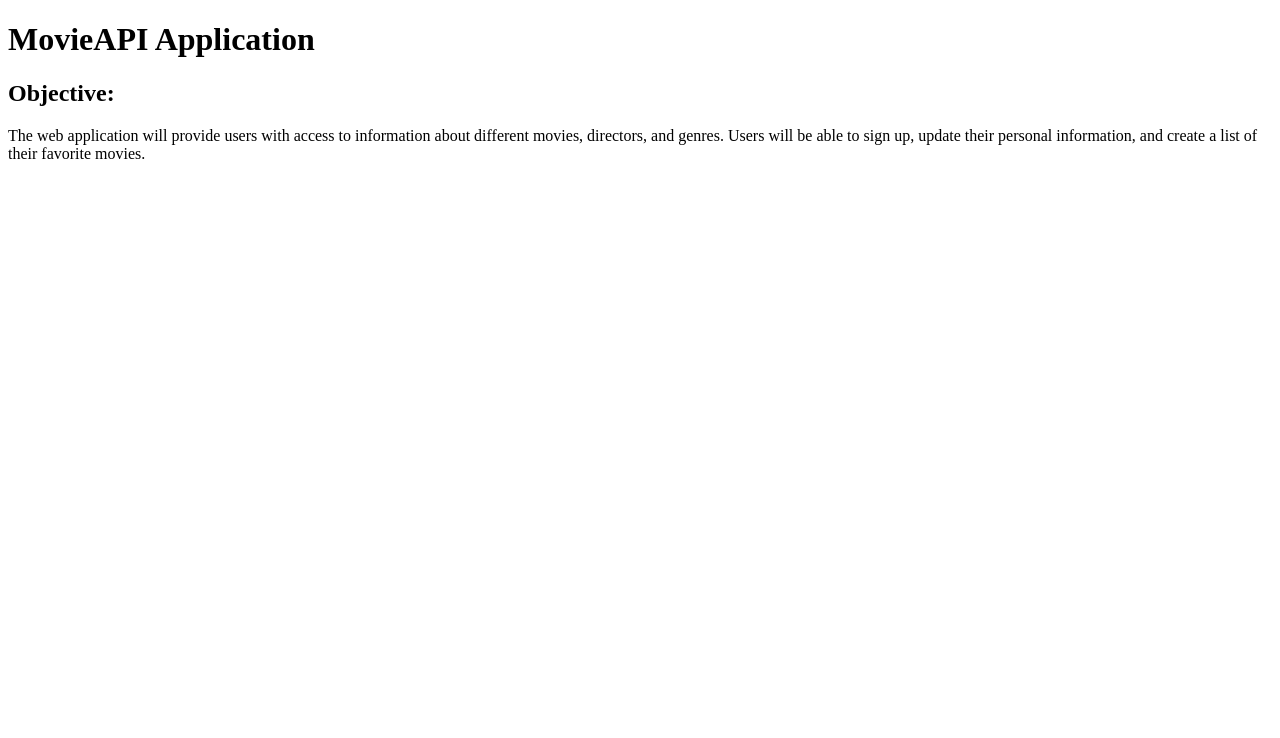
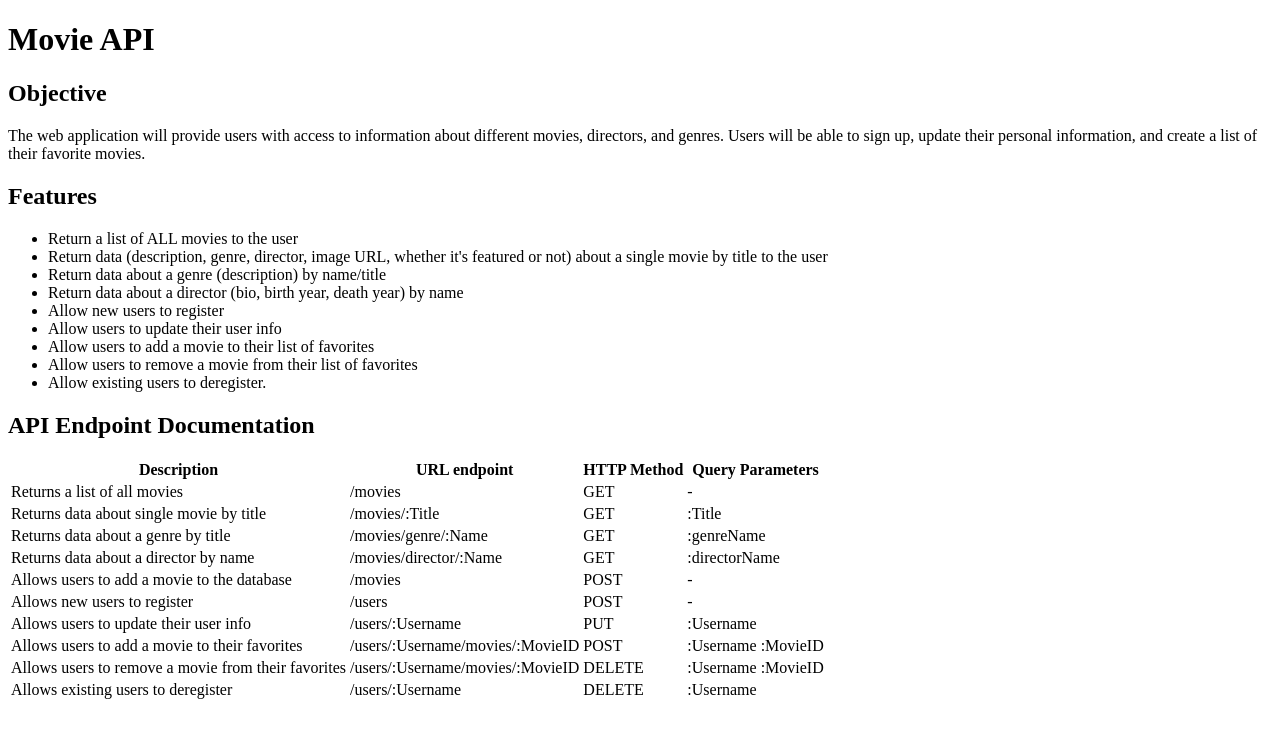
Before and after one commit to EdsnLoor/MoviesAPI, a website: page Public/documentation.html in a window 1280 px wide. Drawn offline with Linux system fonts and the light colour scheme.

Commit message:
endpoints information added

```diff
--- a/Public/documentation.html
+++ b/Public/documentation.html
@@ -1,17 +1,123 @@
-<!doctype html>
+<!DOCTYPE html>
 <html lang="en">
 <head>
-    <meta charset="UTF-8">
-    <meta name="viewport"
-          content="width=device-width, user-scalable=no, initial-scale=1.0, maximum-scale=1.0, minimum-scale=1.0">
-    <meta http-equiv="X-UA-Compatible" content="ie=edge">
-    <title>Document</title>
+    <meta charset="utf-8">
+    <meta name="viewport" content="width=device-width, initial-scale=1">
+    <title>MovieAPI App</title>
+    <link rel="stylesheet" type="text/css" href="/css/styles.css">
 </head>
+
 <body>
-    <h1>MovieAPI Application</h1>
-    <h2>Objective: </h2>
-    <p>The web application will provide users with access to information about different
+<div>
+    <h1>Movie API</h1>
+    <h2>Objective</h2>
+    <p>
+        The web application will provide users with access to information about different
         movies, directors, and genres. Users will be able to sign up, update their
         personal information, and create a list of their favorite movies.</p>
+
+    <h2>Features</h2>
+    <ul>
+        <li>Return a list of ALL movies to the user</li>
+        <li>Return data (description, genre, director, image URL, whether it's featured or not) about a single movie by title to the user</li>
+        <li>Return data about a genre (description) by name/title</li>
+        <li>Return data about a director (bio, birth year, death year) by name</li>
+        <li>Allow new users to register</li>
+        <li>Allow users to update their user info</li>
+        <li>Allow users to add a movie to their list of favorites</li>
+        <li>Allow users to remove a movie from their list of favorites</li>
+        <li>Allow existing users to deregister.</li>
+    </ul>
+</div>
+
+<h2>API Endpoint Documentation</h2>
+
+<table class="table">
+    <thead>
+    <tr>
+        <th>Description</th>
+        <th>URL endpoint</th>
+        <th>HTTP Method</th>
+        <th>Query Parameters</th>
+    </tr>
+    </thead>
+
+    <tbody>
+    <tr>
+        <td>Returns a list of all movies</td>
+        <td>/movies</td>
+        <td>GET</td>
+        <td>-</td>
+    </tr>
+
+    <tr>
+        <td>Returns data about single movie by title</td>
+        <td>/movies/:Title</td>
+        <td>GET</td>
+        <td>:Title</td>
+    </tr>
+
+    <tr>
+        <td>Returns data about a genre by title</td>
+        <td>/movies/genre/:Name</td>
+        <td>GET</td>
+        <td>:genreName</td>
+    </tr>
+
+    <tr>
+        <td>Returns data about a director by name</td>
+        <td>/movies/director/:Name</td>
+        <td>GET</td>
+        <td>:directorName</td>
+    </tr>
+
+    <tr>
+        <td>Allows users to add a movie to the database</td>
+        <td>/movies</td>
+        <td>POST</td>
+        <td>-</td>
+    </tr>
+
+    <tr>
+        <td>Allows new users to register</td>
+        <td>/users</td>
+        <td>POST</td>
+        <td>-</td>
+    </tr>
+
+
+    <tr>
+        <td>Allows users to update their user info</td>
+        <td>/users/:Username</td>
+        <td>PUT</td>
+        <td>:Username</td>
+    </tr>
+
+    <tr>
+        <td>Allows users to add a movie to their favorites</td>
+        <td>/users/:Username/movies/:MovieID</td>
+        <td>POST</td>
+        <td>:Username
+            :MovieID
+        </td>
+    </tr>
+
+    <tr>
+        <td>Allows users to remove a movie from their favorites</td>
+        <td>/users/:Username/movies/:MovieID</td>
+        <td>DELETE</td>
+        <td>:Username
+            :MovieID
+        </td>
+    </tr>
+
+    <tr>
+        <td>Allows existing users to deregister</td>
+        <td>/users/:Username</td>
+        <td>DELETE</td>
+        <td>:Username</td>
+    </tr>
+    </tbody>
+</table>
 </body>
 </html>
```
